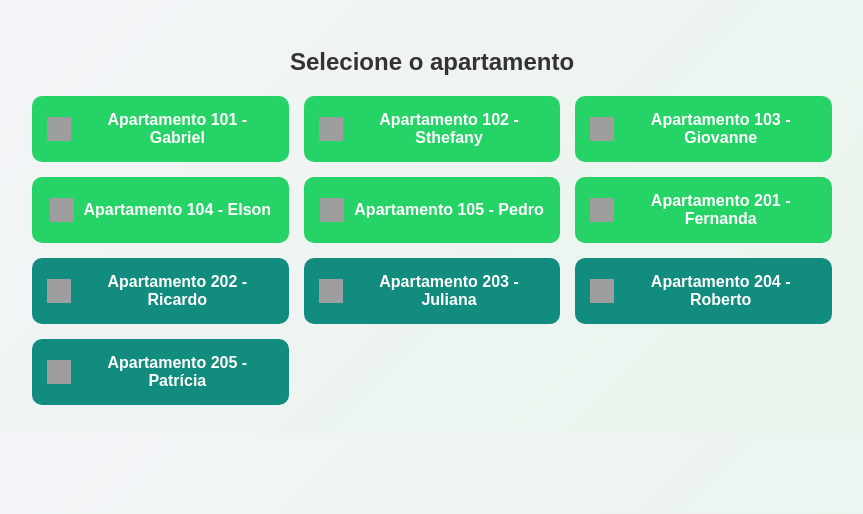
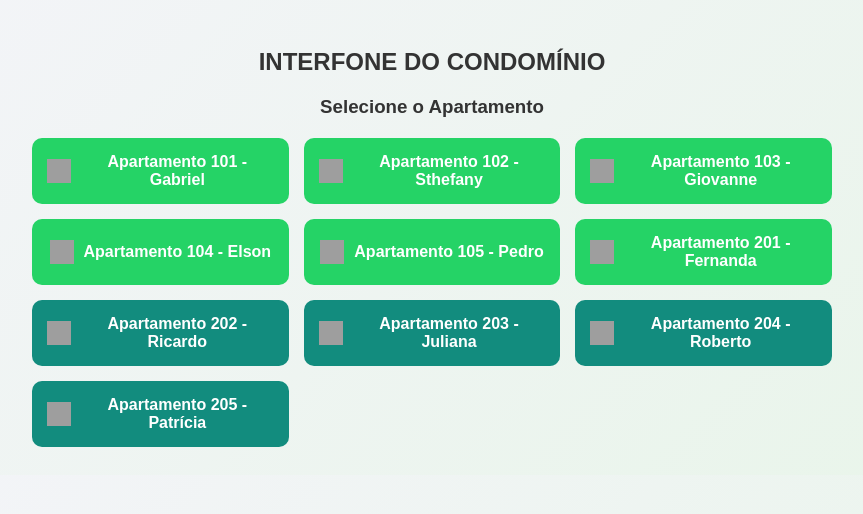
Before and after one commit to elsonalmeida/interfonegopouva, a plain HTML site: page index.html in a window 1280 px wide. Shown: the whole page, without its empty margins (208-1071 px from the left). Drawn offline with Linux system fonts and the light colour scheme; grey boxes are pictures that could not be loaded.

Commit message:
Update index.html

```diff
--- a/index.html
+++ b/index.html
@@ -12,6 +12,10 @@
       padding: 20px;
     }
     h2 {
+      color: #333;
+      margin-bottom: 20px;
+    }
+    h3 {
       color: #333;
       margin-bottom: 20px;
     }
@@ -50,8 +54,9 @@
   </style>
 </head>
 <body>
-  <h2>Selecione o apartamento</h2>
-  <div id="lista" class="lista"></div>
+  <h2>INTERFONE DO CONDOMÍNIO</h2>
+  <h3>Selecione o Apartamento</h3>
+    <div id="lista" class="lista"></div>
 
   <script>
     async function carregarMoradores() {
```
